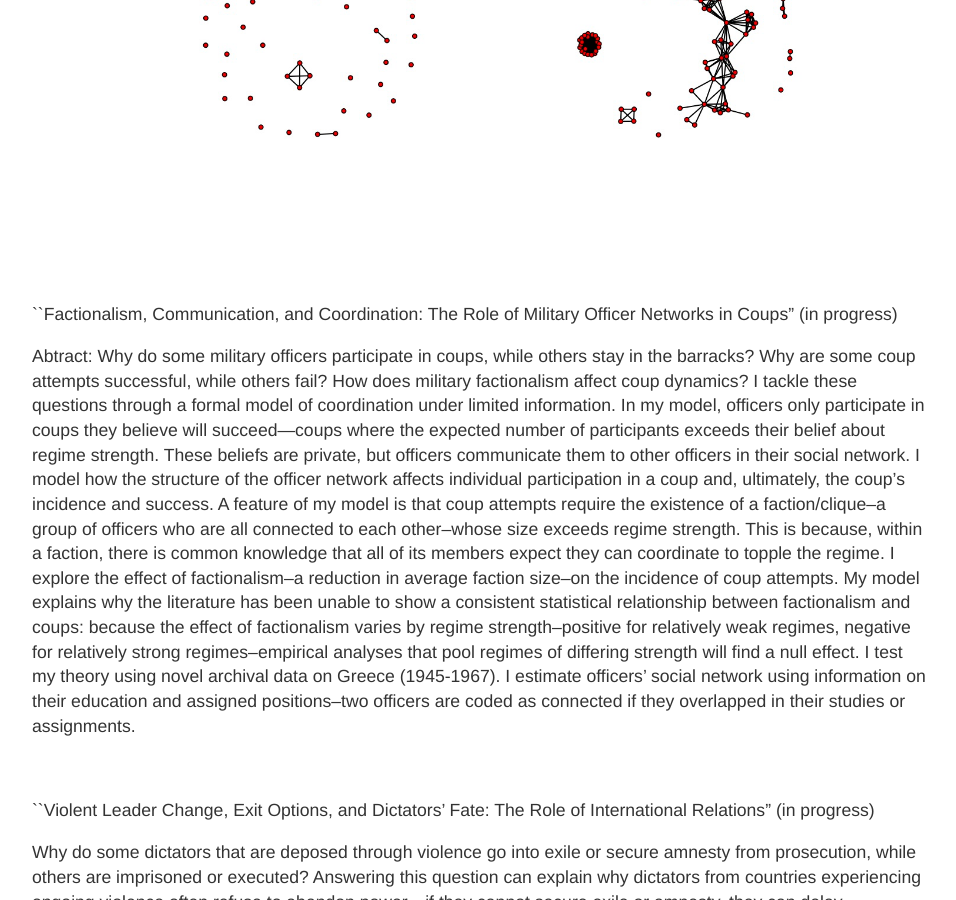
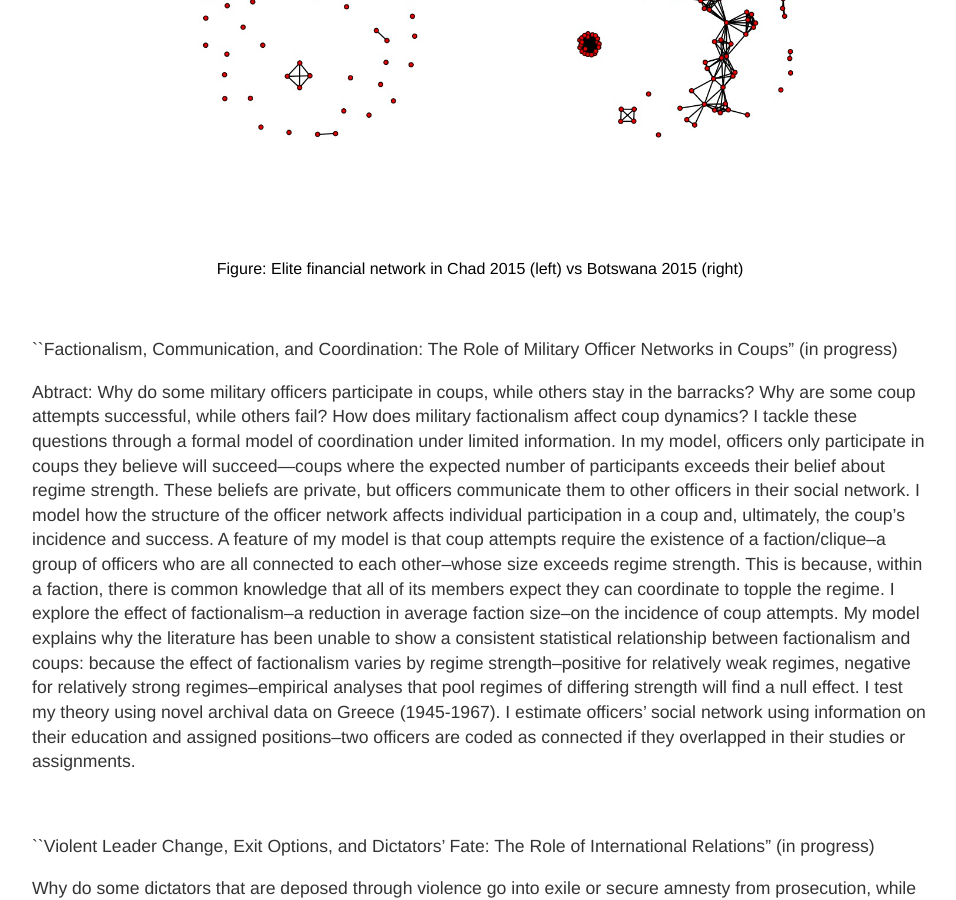
Before and after one commit to georgederpa/georgederpa, a Jekyll site: the page built from research/index.md, in a window 1280 px wide and 900 px high, scrolled down 666 px. Shown: the whole window, without its empty margins (160-1116 px from the left). Built offline with Jekyll 4.4.1, drawn with Linux system fonts in a browser that asks for light colours; our own code applies the rules of GitHub Pages for plain Markdown files.

Commit message:
change graph params

```diff
--- a/research/index.md
+++ b/research/index.md
@@ -5,7 +5,8 @@
 Abstract: A large literature argues that dictatorships can achieve high levels of economic growth if dictators can commit to not expropriate elites. Extant research has focused on the role of formal institutions—legislatures and parties—in helping elites constrain dictators’ predation. I complement this literature by documenting the role of an informal institution, financial networks, in constraining the dictator. I argue that dense financial ties among elites serve to diffuse private information on the economy, hence facilitating elites’ monitoring—if the dictator reneges on his commitment, informed elites are able to infer and punish his defection. This credible threat deters the dictator from predation and commits him to sharing rents with elites. Accordingly, I hypothesize that dictatorships where elites’ financial network allows for greater diffusion of private information enjoy stronger property rights. To test my claims, I uncover networks of elites’ co-ownership of offshore companies—a strong type of financial tie—using the largest leak of financial information to date, the Panama Papers. A statistical analysis of all cases during 1990-2015 supports my hypothesis.
 
 <div style="text-align:center" markdown="1">
-![Chad vs. Botswana Network](/research/chadVSbotswana.png "Chad vs. Botswana elite financial networks"){: height="400px" width="750px"}
+![Chad vs. Botswana Network](/research/chadVSbotswana.png){: height="400px" width="750px"}
+<center>Figure: Elite financial network in Chad 2015 (left) vs Botswana 2015 (right)</center>
 </div>
 
 <br>
```
